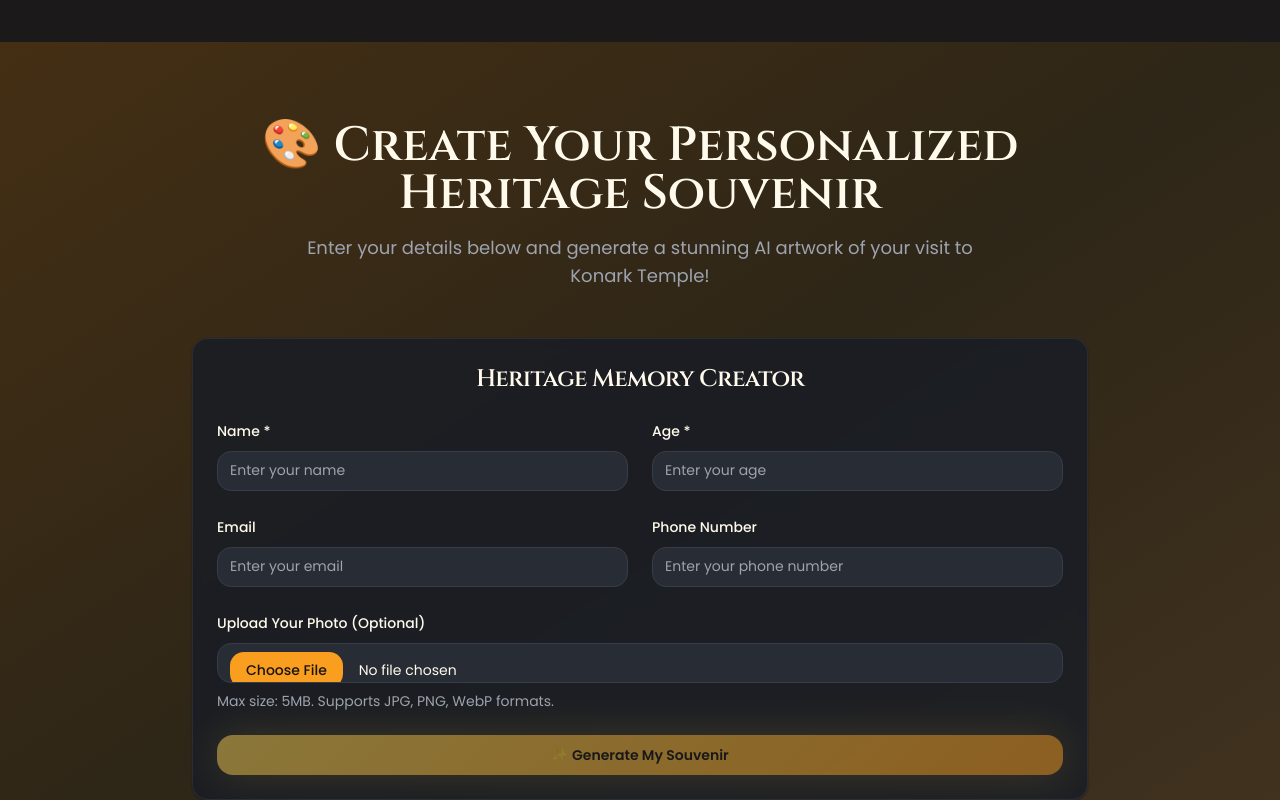
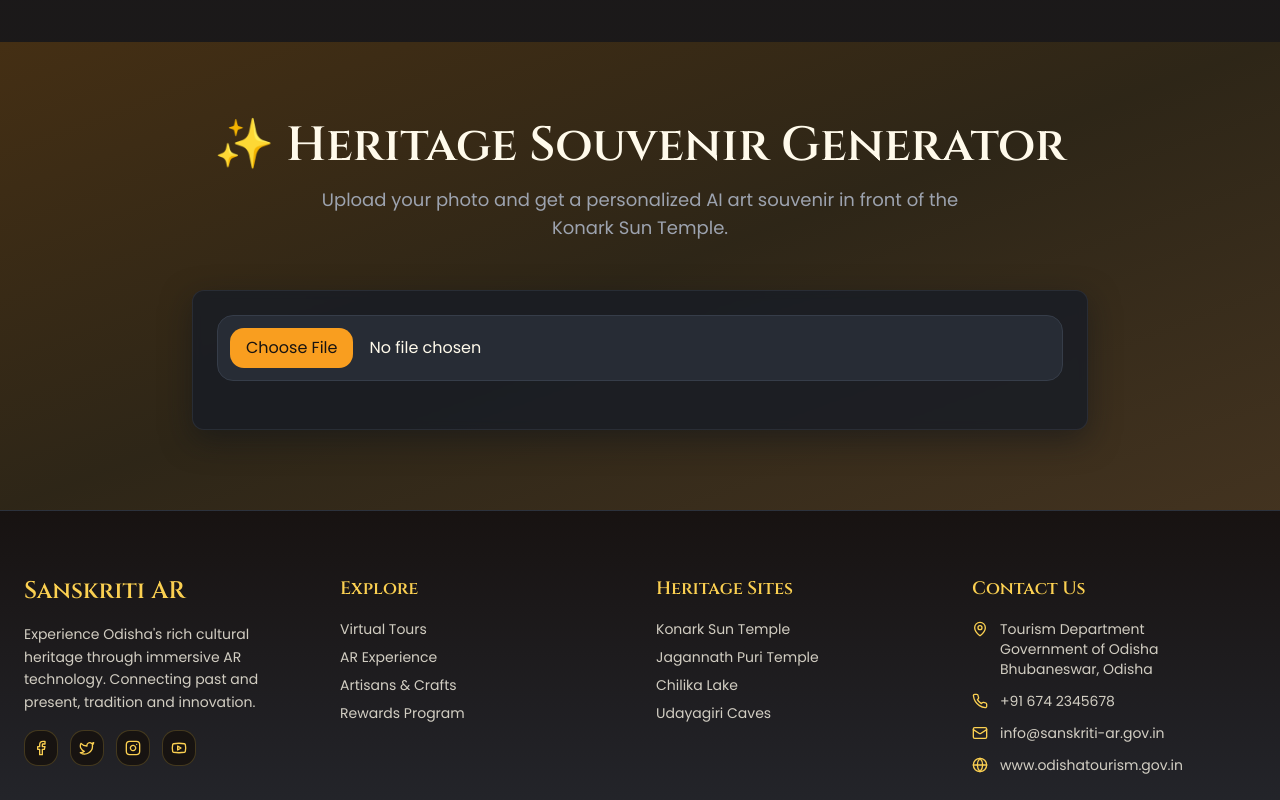
Before and after one commit to SHIVAIN-MITTAL16/sanskriti-ar-odisha-journey, a React (Vite) app: page / in a window 1280 px wide. Shown: the part 5700-6500 px from the top of the page. Built offline with nearby package versions, Linux system fonts and the light colour scheme.

Commit message:
Refactor Souvenir Generator

```diff
--- a/src/components/SouvenirGenerator.tsx
+++ b/src/components/SouvenirGenerator.tsx
@@ -1,37 +1,17 @@
-import React, { useState } from 'react';
-import { Button } from '@/components/ui/button';
-import { Input } from '@/components/ui/input';
-import { Label } from '@/components/ui/label';
-import { Card, CardContent, CardHeader, CardTitle } from '@/components/ui/card';
+import React, { useState } from "react";
 import { toast } from 'sonner';
 
-interface FormData {
-  name: string;
-  age: string;
-  email: string;
-  phone: string;
-  photo: File | null;
-}
+const SouvenirGenerator = () => {
+  const [image, setImage] = useState<string | null>(null);
+  const [loading, setLoading] = useState(false);
 
-const SouvenirGenerator = () => {
-  const [formData, setFormData] = useState<FormData>({
-    name: '',
-    age: '',
-    email: '',
-    phone: '',
-    photo: null
-  });
-  const [isGenerating, setIsGenerating] = useState(false);
-  const [generatedImage, setGeneratedImage] = useState<string | null>(null);
-  const [error, setError] = useState<string | null>(null);
+  // ✅ Your Hugging Face API token
+  const HF_TOKEN = "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";
 
-  const handleInputChange = (field: keyof FormData, value: string) => {
-    setFormData(prev => ({ ...prev, [field]: value }));
-  };
+  const handleUpload = async (e: React.ChangeEvent<HTMLInputElement>) => {
+    const file = e.target.files?.[0];
+    if (!file) return;
 
-  const handleFileChange = (e: React.ChangeEvent<HTMLInputElement>) => {
-    const file = e.target.files?.[0];
-    if (file) {
     if (file.size > 5 * 1024 * 1024) {
       toast.error('File size must be less than 5MB');
       return;
@@ -40,65 +20,45 @@ const SouvenirGenerator = () => {
       toast.error('Please upload an image file');
       return;
     }
-      setFormData(prev => ({ ...prev, photo: file }));
-    }
-  };
 
-  const generateSouvenir = async () => {
-    if (!formData.name || !formData.age) {
-      toast.error('Please fill in name and age fields');
-      return;
-    }
+    setLoading(true);
 
-    setIsGenerating(true);
-    setError(null);
-    setGeneratedImage(null);
+    const prompt =
+      "Transform this photo into a stunning heritage-style portrait of the visitor standing in front of the Konark Sun Temple, Odisha, with golden sunset lighting and ancient vibes.";
+
+    const formData = new FormData();
+    formData.append("inputs", file);
+    formData.append(
+      "parameters",
+      JSON.stringify({
+        prompt,
+      })
+    );
 
     try {
-      const prompt = `A beautiful artistic portrait of ${formData.name} (age ${formData.age}), standing in front of the majestic Konark Sun Temple, heritage style, golden sunset, cinematic digital painting, highly detailed, 4k resolution`;
-
-      const formDataToSend = new FormData();
-      formDataToSend.append('inputs', prompt);
-
-      if (formData.photo) {
-        formDataToSend.append('init_image', formData.photo);
-        formDataToSend.append('strength', '0.7');
+      const response = await fetch(
+        "https://api-inference.huggingface.co/models/black-forest-labs/FLUX.1-Kontext-dev",
+        {
+          method: "POST",
+          headers: {
+            Authorization: `Bearer ${HF_TOKEN}`,
+          },
+          body: formData,
         }
-
-      const response = await fetch('https://api-inference.huggingface.co/models/runwayml/stable-diffusion-v1-5', {
-        method: 'POST',
-        headers: {
-          'Authorization': 'Bearer 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',
-        },
-        body: formData.photo ? formDataToSend : JSON.stringify({ inputs: prompt }),
-      });
+      );
 
       if (!response.ok) {
         throw new Error(`API Error: ${response.status} ${response.statusText}`);
       }
 
       const blob = await response.blob();
-      const imageUrl = URL.createObjectURL(blob);
-      setGeneratedImage(imageUrl);
+      setImage(URL.createObjectURL(blob));
       toast.success('Your heritage souvenir has been generated!');
     } catch (err) {
       console.error('Generation error:', err);
-      setError('❌ Oops! Something went wrong. Try again later.');
-      toast.error('Failed to generate souvenir');
+      toast.error("⚠️ Something went wrong! Try again.");
     } finally {
-      setIsGenerating(false);
-    }
-  };
-
-  const downloadImage = () => {
-    if (generatedImage) {
-      const link = document.createElement('a');
-      link.href = generatedImage;
-      link.download = `konark-heritage-souvenir-${formData.name}.png`;
-      document.body.appendChild(link);
-      link.click();
-      document.body.removeChild(link);
-      toast.success('Souvenir downloaded successfully!');
+      setLoading(false);
     }
   };
 
@@ -106,138 +66,40 @@ const SouvenirGenerator = () => {
     <section className="py-20 px-4 bg-gradient-to-br from-saffron/20 via-gold/10 to-saffron-light/20">
       <div className="max-w-4xl mx-auto">
         <div className="text-center mb-12">
-          <h2 className="text-4xl md:text-5xl font-serif font-bold text-foreground mb-4">
-            🎨 Create Your Personalized Heritage Souvenir
-          </h2>
+          <h1 className="text-4xl md:text-5xl font-serif font-bold text-foreground mb-4">
+            ✨ Heritage Souvenir Generator
+          </h1>
           <p className="text-lg text-muted-foreground max-w-2xl mx-auto">
-            Enter your details below and generate a stunning AI artwork of your visit to Konark Temple!
+            Upload your photo and get a personalized AI art souvenir in front of the Konark Sun Temple.
           </p>
         </div>
 
-        <Card className="bg-card/80 backdrop-blur-sm border border-border/50 shadow-card hover-lift">
-          <CardHeader>
-            <CardTitle className="text-2xl font-serif text-center text-card-foreground">
-              Heritage Memory Creator
-            </CardTitle>
-          </CardHeader>
-          <CardContent className="space-y-6">
-            <div className="grid grid-cols-1 md:grid-cols-2 gap-6">
-              <div className="space-y-2">
-                <Label htmlFor="name" className="text-card-foreground font-medium">
-                  Name *
-                </Label>
-                <Input
-                  id="name"
-                  type="text"
-                  placeholder="Enter your name"
-                  value={formData.name}
-                  onChange={(e) => handleInputChange('name', e.target.value)}
-                  className="bg-input border-border text-foreground"
-                />
-              </div>
-
-              <div className="space-y-2">
-                <Label htmlFor="age" className="text-card-foreground font-medium">
-                  Age *
-                </Label>
-                <Input
-                  id="age"
-                  type="number"
-                  placeholder="Enter your age"
-                  value={formData.age}
-                  onChange={(e) => handleInputChange('age', e.target.value)}
-                  className="bg-input border-border text-foreground"
-                />
-              </div>
-
-              <div className="space-y-2">
-                <Label htmlFor="email" className="text-card-foreground font-medium">
-                  Email
-                </Label>
-                <Input
-                  id="email"
-                  type="email"
-                  placeholder="Enter your email"
-                  value={formData.email}
-                  onChange={(e) => handleInputChange('email', e.target.value)}
-                  className="bg-input border-border text-foreground"
-                />
-              </div>
-
-              <div className="space-y-2">
-                <Label htmlFor="phone" className="text-card-foreground font-medium">
-                  Phone Number
-                </Label>
-                <Input
-                  id="phone"
-                  type="tel"
-                  placeholder="Enter your phone number"
-                  value={formData.phone}
-                  onChange={(e) => handleInputChange('phone', e.target.value)}
-                  className="bg-input border-border text-foreground"
-                />
-              </div>
-            </div>
-
-            <div className="space-y-2">
-              <Label htmlFor="photo" className="text-card-foreground font-medium">
-                Upload Your Photo (Optional)
-              </Label>
-              <Input
-                id="photo"
+        <div className="bg-card/80 backdrop-blur-sm border border-border/50 shadow-card rounded-xl p-6 text-center hover-lift">
+          <input
             type="file"
             accept="image/*"
-                onChange={handleFileChange}
-                className="bg-input border-border text-foreground file:bg-saffron file:text-saffron-foreground file:border-0 file:rounded-md file:px-4 file:py-2 file:mr-4 hover:file:bg-saffron-light"
+            onChange={handleUpload}
+            className="mb-6 w-full bg-input border border-border text-foreground rounded-lg p-3 file:bg-saffron file:text-saffron-foreground file:border-0 file:rounded-md file:px-4 file:py-2 file:mr-4 hover:file:bg-saffron-light"
           />
-              <p className="text-sm text-muted-foreground">
-                Max size: 5MB. Supports JPG, PNG, WebP formats.
+
+          {loading && (
+            <p className="mt-4 text-primary font-medium">
+              ⏳ Generating your souvenir, please wait...
             </p>
-            </div>
+          )}
 
-            <Button
-              onClick={generateSouvenir}
-              disabled={isGenerating || !formData.name || !formData.age}
-              className="w-full bg-gradient-gold hover:bg-gradient-to-r hover:from-saffron hover:to-gold text-gold-foreground font-semibold py-3 rounded-lg shadow-glow hover:shadow-float transition-all duration-300 glow-on-hover"
-            >
-              {isGenerating ? (
-                <>
-                  🎨 Generating your souvenir… Please wait ⏳
-                </>
-              ) : (
-                <>
-                  ✨ Generate My Souvenir
-                </>
-              )}
-            </Button>
-
-            {error && (
-              <div className="text-center p-4 bg-destructive/10 border border-destructive/20 rounded-lg">
-                <p className="text-destructive font-medium">{error}</p>
+          {image && (
+            <div className="mt-6">
+              <img
+                src={image}
+                alt="Generated Souvenir"
+                className="rounded-lg shadow-card mx-auto border border-border/50"
+                style={{ maxHeight: '500px' }}
+              />
+              <p className="mt-4 text-sm text-muted-foreground">🎉 Your AI souvenir is ready!</p>
             </div>
           )}
-
-            {generatedImage && (
-              <div className="text-center space-y-4">
-                <div className="relative inline-block">
-                  <img
-                    src={generatedImage}
-                    alt="Generated Heritage Souvenir"
-                    className="max-w-full h-auto rounded-lg shadow-card border border-border/50"
-                    style={{ maxHeight: '500px' }}
-                  />
-                  <div className="absolute inset-0 bg-gradient-to-t from-black/20 to-transparent rounded-lg"></div>
         </div>
-                <Button
-                  onClick={downloadImage}
-                  className="bg-emerald hover:bg-emerald-light text-emerald-foreground font-semibold px-6 py-2 rounded-lg shadow-glow transition-all duration-300"
-                >
-                  ⬇️ Download Souvenir
-                </Button>
-              </div>
-            )}
-          </CardContent>
-        </Card>
       </div>
     </section>
   );
```
Lines whose indentation alone changed are shown as unchanged.
